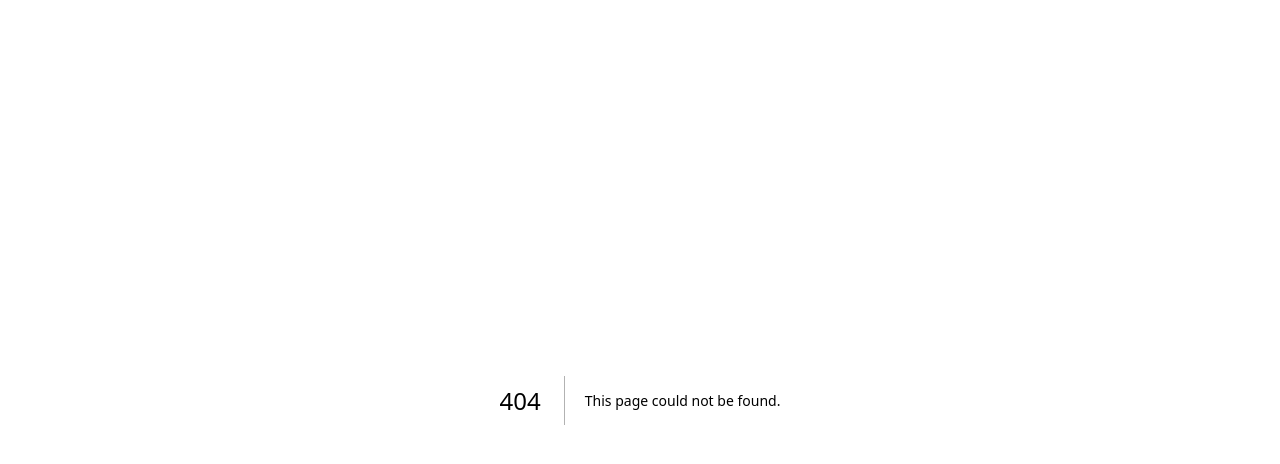
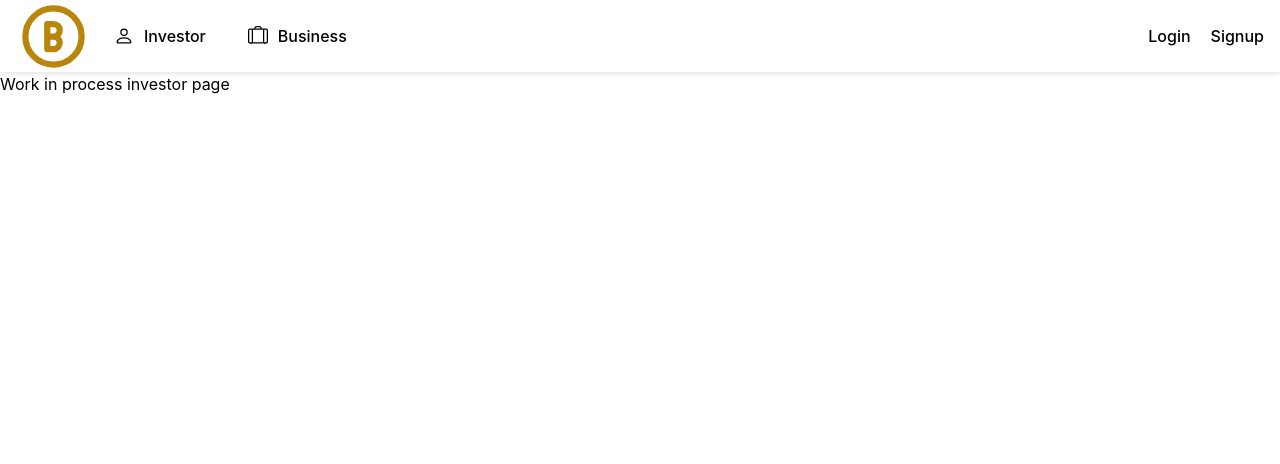
Before and after one commit to B2Dventures/B2Dventures, a Next.js app: page /investor in a window 1280 px wide. Before the commit this address had no page. Shown: the top 464 px of the page. Built offline with nearby package versions, Linux system fonts and the light colour scheme.

Commit message:
rearrange link

```diff
--- a/src/app/campaign/[id]/page.tsx
+++ b/src/app/business/[id]/page.tsx
@@ -1,5 +1,5 @@
 const CampaignPage = ({ params }: { params: { id: string } }) => {
-    const { id } = params;  // params = campaign/{id}
+    const { id } = params;  // params = business/{id}
 
     return (
         <div>
--- a/src/app/business/page.tsx
+++ b/src/app/business/page.tsx
@@ -4,7 +4,7 @@ export default function Home() {
     return (
         <main>
             <Header/>
-            <div>Work in process business page</div>
+            <div>Work in process Business page</div>
         </main>
     );
 }
--- a/src/app/campaign/page.tsx
+++ b/src/app/investor/page.tsx
@@ -4,7 +4,7 @@ export default function Home() {
     return (
         <main>
             <Header/>
-            <div>Work in process Campaigns page</div>
+            <div>Work in process investor page</div>
         </main>
     );
 }
--- a/src/app/page.tsx
+++ b/src/app/page.tsx
@@ -11,7 +11,7 @@ export default function Home() {
                 <h1 className={classes.bigtext}>B2D Ventures</h1>
                 <h2>Become a part of world’s ventures</h2>
             <div>Work in process Index page</div>
-            <ImageHolder imgSrc={"/logo.ico"} imgAlt={"test business pic"} linkUrl={"/business/1"} />
+            <ImageHolder imgSrc={"/logo.ico"} imgAlt={"test investor pic"} linkUrl={"/investor/1"} />
             </Container>
         </main>
 
--- a/src/components/Header/Header.module.css
+++ b/src/components/Header/Header.module.css
@@ -22,4 +22,7 @@
 .logo {
   display: flex;
   align-items: start;
+  text-decoration: none;
+  font-size: 75px;
+  color: darkgoldenrod;
 }
--- a/src/components/Header/Header.tsx
+++ b/src/components/Header/Header.tsx
@@ -7,27 +7,28 @@ import {NavItem} from "@/components/Header/NavItem/NavItem";
 import {Logo} from "@/components/Header/Logo/Logo";
 import { BsPerson, BsSuitcaseLg } from "react-icons/bs";
 
+
 export function Header() {
     return (
         <header className={classes.header}>
             <Container className={classes.inner} fluid>
-                <Group gap={30} visibleFrom="xs" justify="center">
+                <Group gap={10} visibleFrom="xs" justify="center">
                     <Logo />
                     <Button size='sm' leftSection={<BsPerson size={20} />} variant="outline" color='white'
                             styles={{
                                 root: { color: 'black' }
                             }} autoContrast>
-                    <NavItem label="Business" link="/business" />
+                    <NavItem label="Investor" link="/investor" />
                     </Button>
                     <Button size='sm' leftSection={<BsSuitcaseLg size={20} />} variant="outline" color='white'
                             styles={{
                         root: { color: 'black' }
                     }}>
-                    <NavItem label="Campaign" link="/campaign" />
+                    <NavItem label="Business" link="/business" />
                     </Button>
                 </Group>
                 <Group gap={20} visibleFrom="xs">
-                    <NavItem label="Login" link="/" />
+                    <NavItem label="Login" link="/login" />
                     <NavItem label="Signup" link="/" />
                 </Group>
             </Container>
--- a/src/components/Header/Logo/Logo.tsx
+++ b/src/components/Header/Logo/Logo.tsx
@@ -1,17 +1,13 @@
 import React from 'react';
 import classes from '../Header.module.css';
 import Image from 'next/image';
+import { TbCircleLetterB } from "react-icons/tb";
 
 
 export const Logo: React.FC = () => {
     return (
         <a className={classes.logo} href='/'>
-            <Image
-                src="/logo.ico"
-                width={47}
-                height={47}
-                alt="logo"
-            />
+            <TbCircleLetterB/>
         </a>
     );
 };
```
